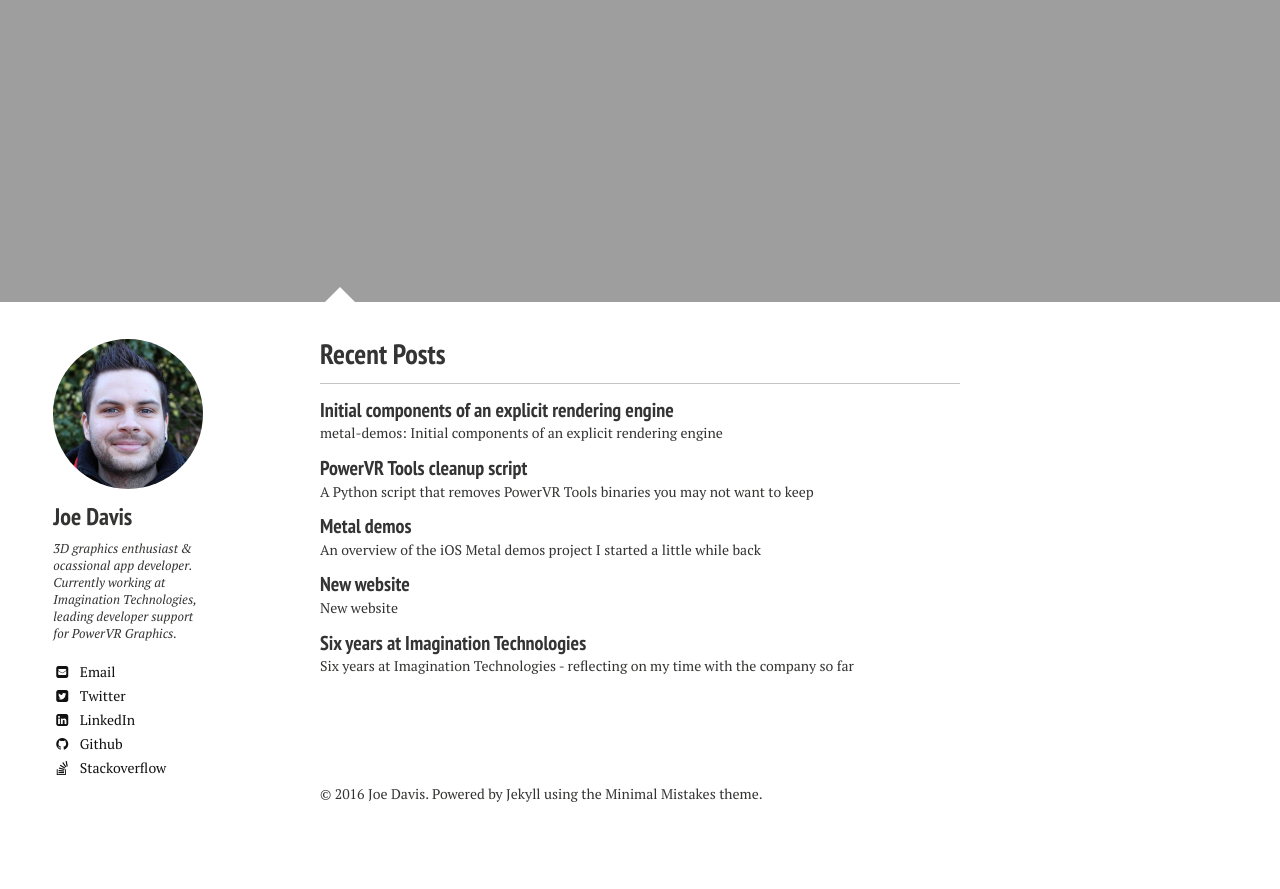
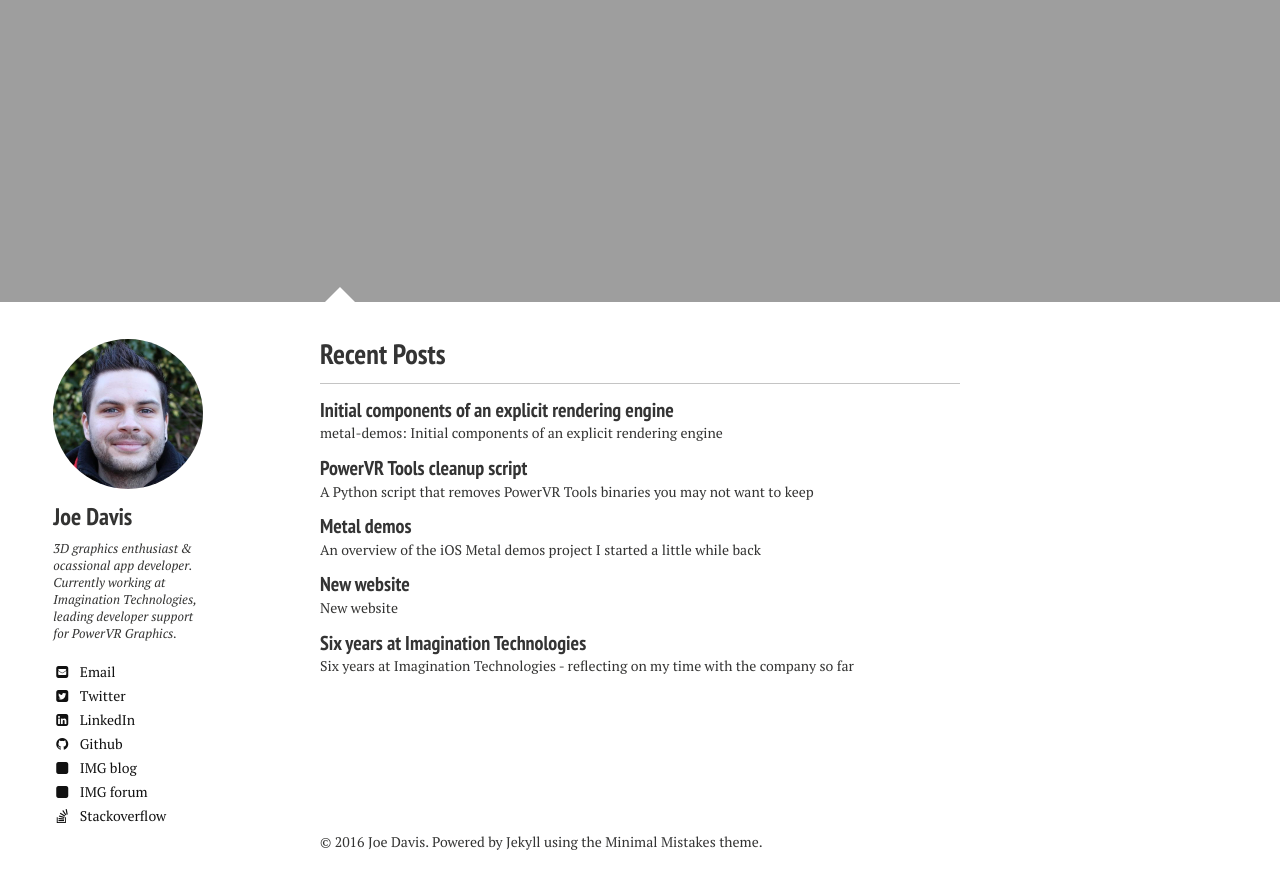
Before and after one commit to joedavisdev/joedavisdev.github.io, a Jekyll site: the page built from index.md, in a window 1280 px wide and 900 px high, scrolled down 742 px. Shown: the top 889 px of the window. Built offline with Jekyll 4.4.1, drawn with Linux system fonts in a browser that asks for light colours; nearby versions of some CDN libraries; before the commit the page ends 1594 px from its top, so only the background shows below that.

Commit message:
Feature: Added links to my profile for my Imagination blog and forum posts

```diff
--- a/_config.yml
+++ b/_config.yml
@@ -60,6 +60,8 @@ owner:
   weibo: #username
   flickr: #username
   codepen: #username
+  img-blog: joedavis
+  img-forum: joe-2
 
 include: [".htaccess"]
 exclude: ["lib", "config.rb", "Capfile", "config", "log", "Rakefile", "Rakefile.rb", "tmp", "less", "*.sublime-project", "*.sublime-workspace", "test", "spec", "Gruntfile.js", "package.json", "node_modules", "Gemfile", "Gemfile.lock", "LICENSE", "README.md"]
--- a/_includes/_author-bio.html
+++ b/_includes/_author-bio.html
@@ -21,6 +21,8 @@
   {% if author.instagram %}<a href="http://instagram.com/{{ author.instagram }}" class="author-social" target="_blank"><i class="fa fa-fw fa-instagram"></i> Instagram</a>{% endif %}
   {% if author.tumblr %}<a href="http://{{ author.tumblr }}.tumblr.com" class="author-social" target="_blank"><i class="fa fa-fw fa-tumblr-square"></i> Tumblr</a>{% endif %}
   {% if author.github %}<a href="http://github.com/{{ author.github }}" class="author-social" target="_blank"><i class="fa fa-fw fa-github"></i> Github</a>{% endif %}
+  {% if author.img-blog %}<a href="http://blog.imgtec.com/author/{{ author.img-blog }}" class="author-social" target="_blank"><i class="fa fa-fw fa-square"></i> IMG blog</a>{% endif %}
+  {% if author.img-forum %}<a href="https://community.imgtec.com/members/{{ author.img-forum }}/forums/replies/" class="author-social" target="_blank"><i class="fa fa-fw fa-square"></i> IMG forum</a>{% endif %}
   {% if author.stackoverflow %}<a href="http://stackoverflow.com/users/{{ author.stackoverflow }}" class="author-social" target="_blank"><i class="fa fa-fw fa-stack-overflow"></i> Stackoverflow</a>{% endif %}
   {% if author.lastfm %}<a href="http://lastfm.com/user/{{ author.lastfm }}" class="author-social" target="_blank"><i class="fa fa-fw fa-music"></i> Last.fm</a>{% endif %}
   {% if author.dribbble %}<a href="http://dribbble.com/{{ author.dribbble }}" class="author-social" target="_blank"><i class="fa fa-fw fa-dribbble"></i> Dribbble</a>{% endif %}
```
